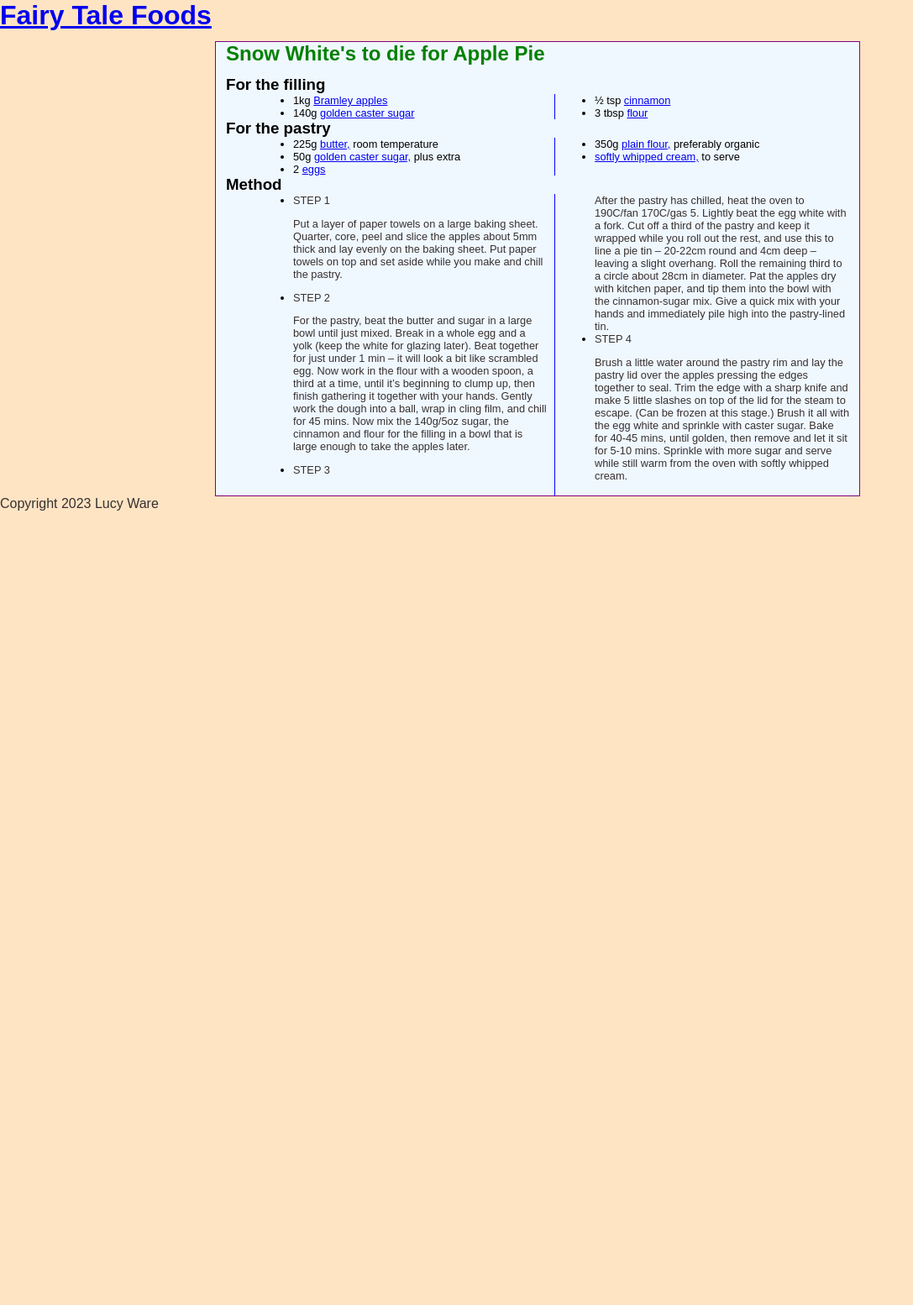
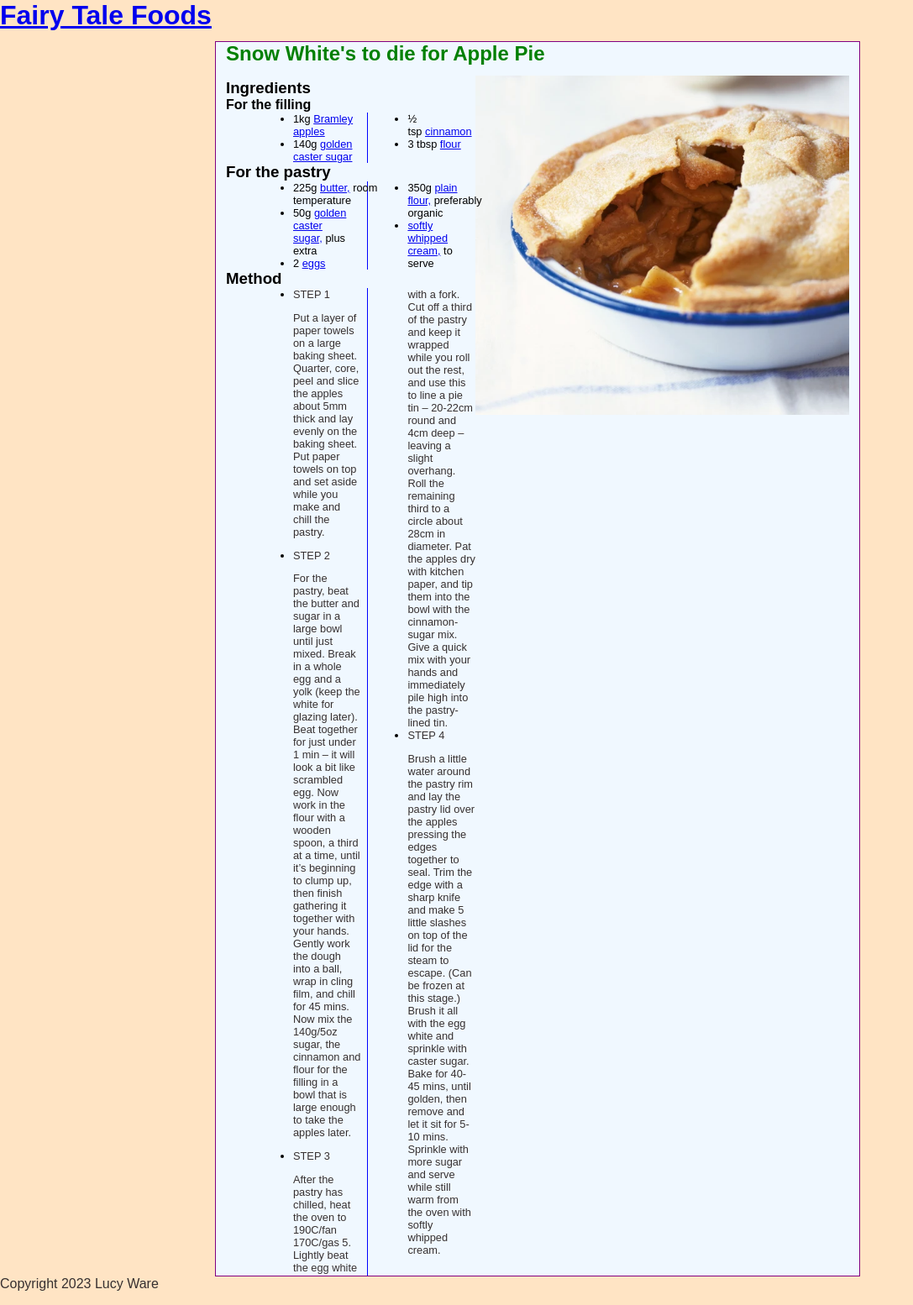
Before and after one commit to Lucyware/Fairytalefoods, a Jekyll site: the page built from _recipes/snow-whites-to-die-for-apple-pie.md, in a window 1280 px wide. Shown: the whole page at 84% size, without its empty margins (0-1087 px from the left). Built offline with Jekyll 4.4.1, drawn with Linux system fonts in a browser that asks for light colours; before the commit the page ends 900 px from its top, so only the background shows below that.

Commit message:
Update Recipe “snow-whites-to-die-for-apple-pie”

```diff
--- a/_recipes/snow-whites-to-die-for-apple-pie.md
+++ b/_recipes/snow-whites-to-die-for-apple-pie.md
@@ -4,7 +4,11 @@ date: 2023-02-07T12:56:51.698Z
 order: 4
 layout: recipe
 ---
-### For the filling
+![](../uploads/apple-pie.webp)
+
+### Ingredients
+
+#### For the filling
 
 * 1kg [Bramley apples](https://www.bbcgoodfood.com/glossary/bramley-apple-glossary)
 * 140g [golden caster sugar](https://www.bbcgoodfood.com/glossary/sugar-glossary)
@@ -18,8 +22,6 @@ layout: recipe
 * 2 [eggs](https://www.bbcgoodfood.com/glossary/egg-glossary)
 * 350g [plain flour,](https://www.bbcgoodfood.com/glossary/flour-glossary) preferably organic
 * [softly whipped cream,](https://www.bbcgoodfood.com/glossary/cream-glossary) to serve
-
-
 
 ### Method
 
```
Also changed, not shown: uploads/apple-pie.webp (added).
